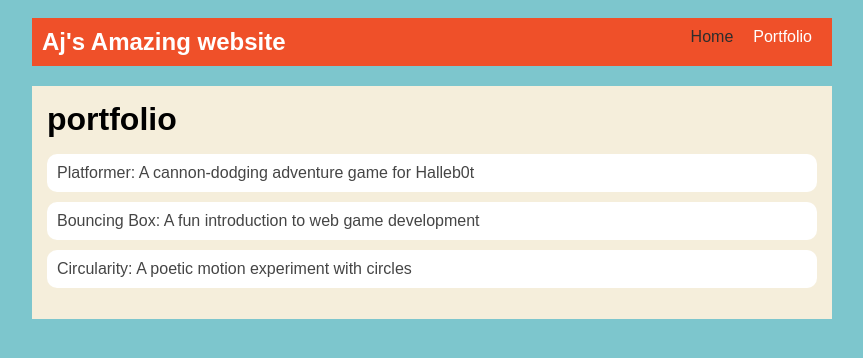
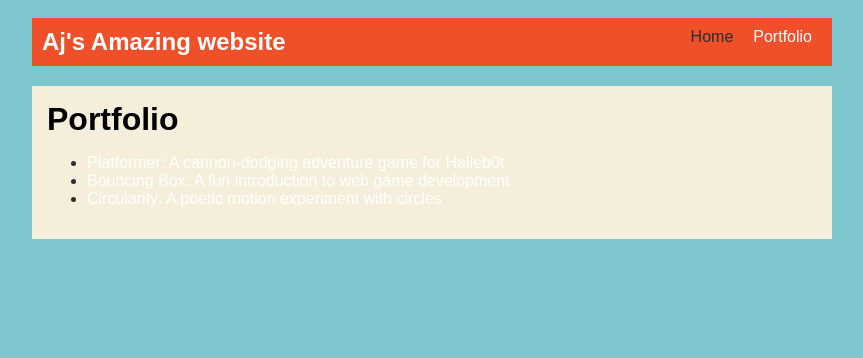
Before and after one commit to aj1015-droid/aj1015-droid.github.io, a plain HTML site: page portfolio.html in a window 1280 px wide. Shown: the whole page, without its empty margins (208-1071 px from the left). Drawn offline with Linux system fonts and the light colour scheme.

Commit message:
fixed mispelling

```diff
--- a/portfolio.html
+++ b/portfolio.html
@@ -15,15 +15,15 @@
                 <a href="index.html">Home</a>
             </li>
             <li class="nav-li">
-                <a href="portfolio.html">Portfolio</a>
+                <a href="Portfolio.html">Portfolio</a>
             </li>
             </ul>
         </nav>
 
         <main>
             <div class="content">
-                <h1>portfolio</h1>
-                <ul id="portfolio">
+                <h1>Portfolio</h1>
+                <ul id="Portfolio">
                     <li>
   <a href="fsd-projects/platformer/">Platformer: A cannon-dodging adventure game for Halleb0t</a>
 </li>
```
Also changed, not shown: index.html (+2 -2 lines).
